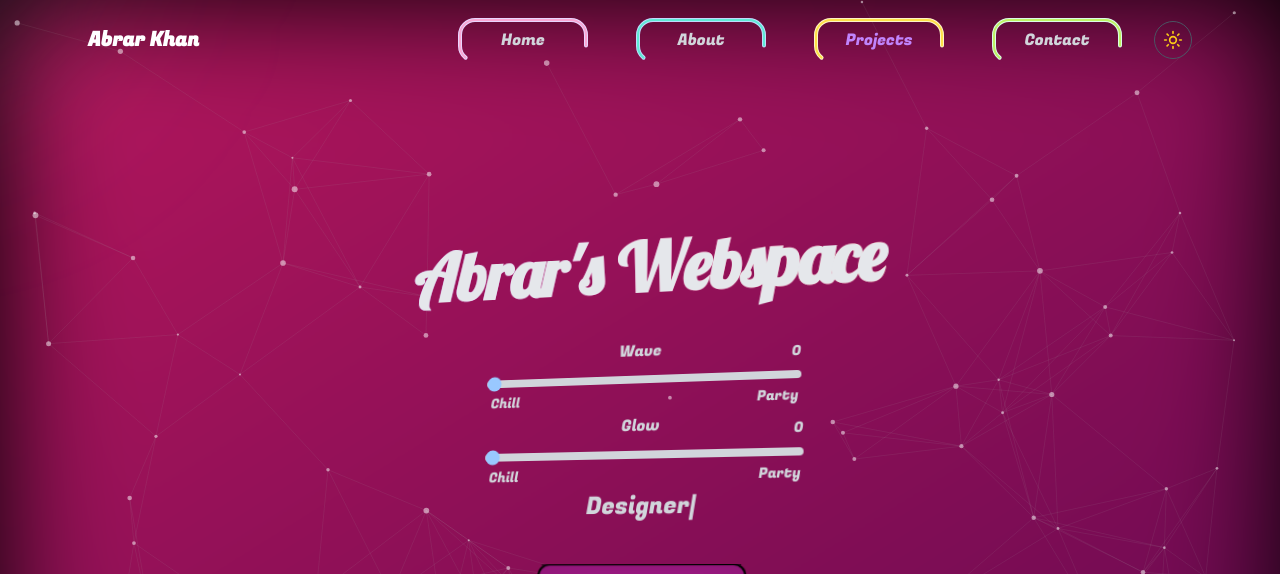
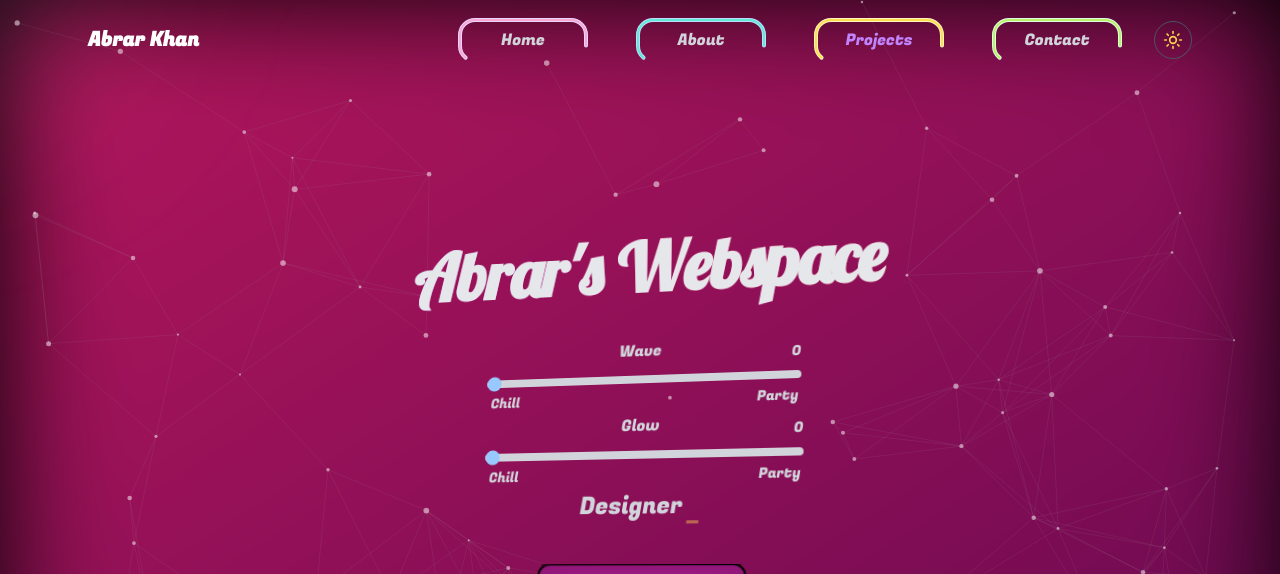
Before and after one commit to AbrarKhan-Avro/portfolio-website, a Next.js app in the folder portfolio/: page / in a window 1280 px wide. Shown: the top 574 px of the page. Built offline with nearby package versions, Linux system fonts and the light colour scheme; a web font is replaced by a local one.

Commit message:
Hero typng effect

```diff
--- a/portfolio/src/app/components/Hero.jsx
+++ b/portfolio/src/app/components/Hero.jsx
@@ -107,6 +107,7 @@ export default function Hero() {
             variants={fadeVariant}
             className="text-xl md:text-2xl text-gray-700 dark:text-gray-300 mb-8"
           >
+            <div className="flex items-center justify-center">
               <TypeAnimation
                 sequence={[
                   "Web Developer",
@@ -117,9 +118,23 @@ export default function Hero() {
                   2000,
                 ]}
                 wrapper="span"
-              speed={40}
+                speed={30}
                 repeat={Infinity}
+                cursor={false} // disable the default "|"
               />
+              <span className="custom-cursor ml-1">_</span>
+
+              <style jsx>{`
+                .custom-cursor {
+                  color: #ffd54f;
+                  animation: blink 1s infinite;
+                }
+                @keyframes blink {
+                  0%, 50%, 100% { opacity: 1; }
+                  25%, 75% { opacity: 0; }
+                }
+              `}</style>
+            </div>
           </motion.div>
             <motion.a
               variants={fadeVariant}
--- a/portfolio/src/app/components/Navbar.jsx
+++ b/portfolio/src/app/components/Navbar.jsx
@@ -311,7 +311,7 @@ export default function Navbar() {
               className="p-2 rounded-full border border-gray-300 dark:border-gray-600 hover:bg-gray-200 dark:hover:bg-gray-700 transition"
               aria-label="Toggle theme"
             >
-              {theme === "dark" ? <Sun className="w-5 h-5 text-yellow-400" /> : <Moon className="w-5 h-5 text-gray-800" />}
+              {theme === "dark" ? <Sun className="w-5 h-5 text-amber-300" /> : <Moon className="w-5 h-5 text-gray-800" />}
             </motion.button>
           </div>
 
--- a/portfolio/src/app/globals.css
+++ b/portfolio/src/app/globals.css
@@ -147,3 +147,10 @@ body::-webkit-scrollbar {
 @media (prefers-color-scheme: dark) {
   .reveal { background: #ffd54f; color: #000; }
 }
+
+
+/* example.css */
+.TypeAnimation__cursor {
+  color: black; /* change to your desired color */
+  font-weight: 600; /* optional */
+}
```
Lines whose indentation alone changed are shown as unchanged.
